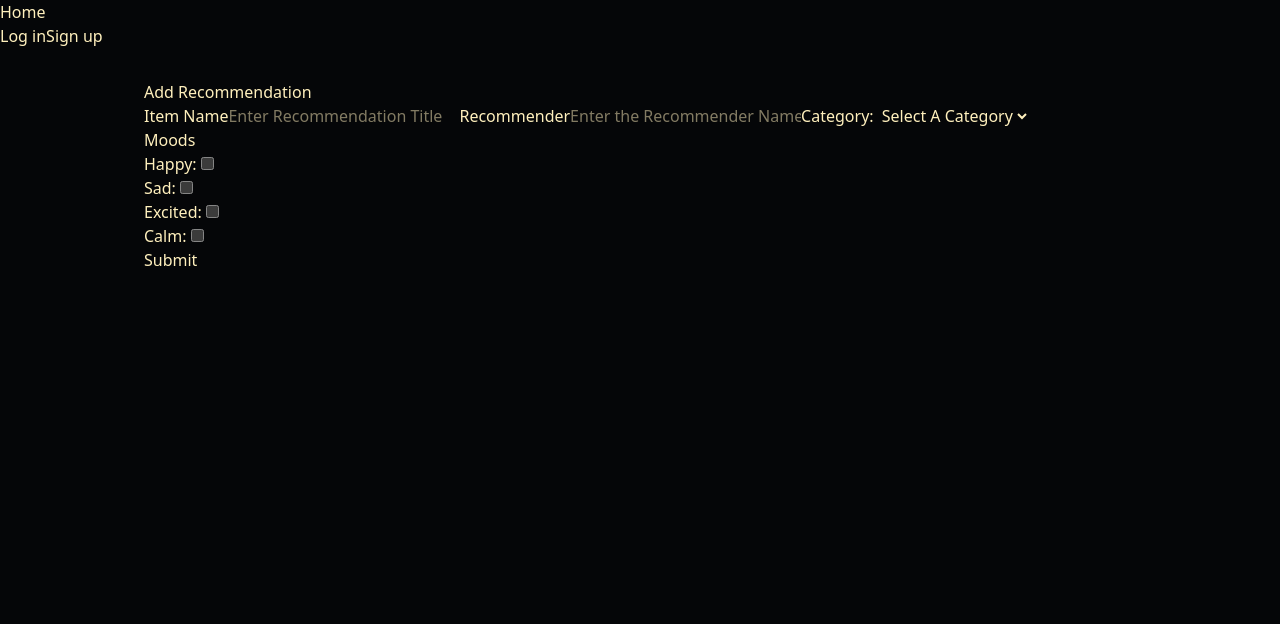
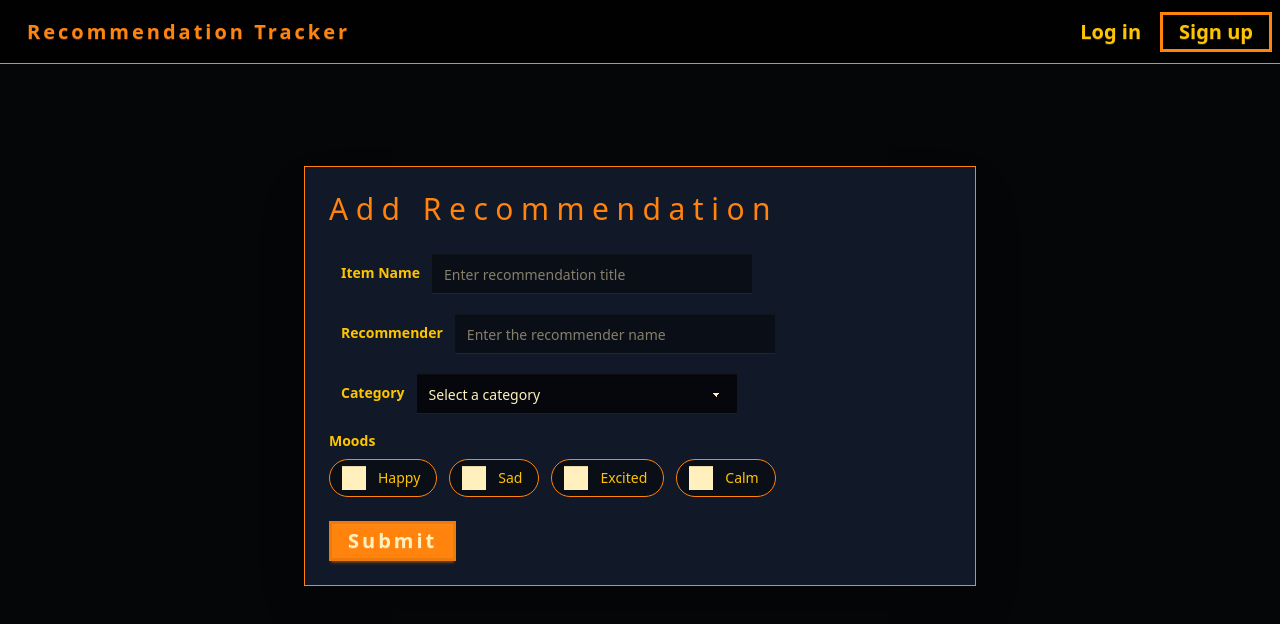
Before and after one commit to PratiAmalden/Recommendation-Tracker, a React (Vite) app in the folder frontend/: page /recommendationsForm in a window 1280 px wide. Shown: the top 624 px of the page. Built offline with nearby package versions, Linux system fonts and the light colour scheme; a web font is replaced by a local one.

Commit message:
refactor: update all components to daisyUI theme classes

```diff
--- a/frontend/src/components/CatgoryDropdown.jsx
+++ b/frontend/src/components/CatgoryDropdown.jsx
@@ -1,29 +1,31 @@
 import React from "react";
-import "../App.css";
 
-function CategorySelector({label,options,name,value,onChange}){
-    return(
-    <>
-    <label htmlFor="category">{label}: </label>
-        <select id="category" name={name} value={value} onChange={onChange} required>
-            <option value="">Select A Category</option>
-            {options.map((opt,index) =>(
-
-                <option key={index} value={opt}>
-                    {opt}
-                </option>
-
-            ))}
-        </select>
-    </>
-
-
-    )
+function CategorySelector({ label, options, name, value, onChange }) {
+  return (
+    <div className="form-control">
+      <label
+        htmlFor="category"
+        className="label text-sm font-semibold text-accent m-3"
+      >
+        {label}
+      </label>
+      <select
+        id="category"
+        name={name}
+        value={value}
+        onChange={onChange}
+        required
+        className="select select-bordered bg-black/70 border-primary focus:outline-none text-base-content"
+      >
+        <option value="">Select a category</option>
+        {options.map((opt, index) => (
+          <option key={index} value={opt}>
+            {opt}
+          </option>
+        ))}
+      </select>
+    </div>
+  );
 }
 
-
-
-
-
-
 export default CategorySelector;
--- a/frontend/src/components/LoginPage.jsx
+++ b/frontend/src/components/LoginPage.jsx
@@ -5,7 +5,7 @@ import { useNavigate } from "react-router-dom";
 export default function LoginPage() {
   const [form, setForm] = useState({ username: "", password: "" });
   const { login } = useAuth();
-  const [isSubmitting, setIsSubmitting] = useState(false)
+  const [isSubmitting, setIsSubmitting] = useState(false);
   const [error, setError] = useState(null);
 
   const navigate = useNavigate();
@@ -51,41 +51,93 @@ export default function LoginPage() {
   }
 
   return (
-    <div className="auth-page">
-      <div className="auth-card">
-        <h2>Log in</h2>
-        <p className="subtitle">Access your account</p>
-        <form onSubmit={submit}>
-          <div className="form-field">
-            <label htmlFor="username">Username</label>
+    <div className="auth-page min-h-[70vh] flex items-center justify-center">
+      <div className="auth-card card w-full max-w-md bg-neutral text-neutral-accent shadow-xl border border-primary">
+        <div className="card-body">
+          <h2 className="font-jersey text-3xl text-primary tracking-[0.2em]">
+            Log in
+          </h2>
+          <p className="subtitle text-sm text-accent/80 mb-4">
+            Access your account
+          </p>
+          <form onSubmit={submit} className="space-y-4">
+            <div className="form-field form-control">
+              <label
+                htmlFor="username"
+                className="label text-sm font-semibold text-accent m-2"
+              >
+                Username
+              </label>
               <input
                 id="username"
                 name="username"
-              placeholder="Enter username"
                 type="text"
                 value={form.username}
                 onChange={onChange}
+                className="input input-bordered bg-black/40 text-accent"
+                required
+                placeholder="Username"
+                pattern="[A-Za-z][A-Za-z0-9\\-]*"
+                minLength={3}
+                maxLength={30}
+                title="Only letters, numbers or dash"
               />
+              <p className="validator-hint text-xs text-accent/70 mt-1">
+                Must be 3 to 30 characters
+                <br />
+                containing only letters, numbers or dash
+              </p>
             </div>
-          <div className="form-field">
-            <label htmlFor="password">Password</label>
+
+            <div className="form-field form-control">
+              <label
+                htmlFor="password"
+                className="label text-sm font-semibold text-accent m-2"
+              >
+                Password
+              </label>
               <input
+                type="password"
                 id="password"
                 name="password"
-              placeholder="Password"
-              type="password"
                 value={form.password}
                 onChange={onChange}
+                className="input validator bg-black/40 text-accent"
+                required
+                placeholder="Password"
+                minLength={8}
+                pattern="(?=.*\\d)(?=.*[a-z])(?=.*[A-Z]).{8,}"
+                title="Must be more than 8 characters, including number, lowercase letter, uppercase letter"
               />
+              <p className="validator-hint text-xs text-accent/70 mt-1">
+                Must be more than 8 characters, including
+                <br />
+                at least one number
+                <br />
+                at least one lowercase letter
+                <br />
+                at least one uppercase letter
+              </p>
             </div>
 
-          {error && <p className="error-message">{error}</p>}
+            {error && (
+              <div className="inline-grid *:[grid-area:1/1] mt-2">
+                <div className="status status-error animate-ping"></div>
+                <div className="status status-error"></div>
+                <p className="text-sm text-error mt-1">{error}</p>
+              </div>
+            )}
 
-          <button className="login-submit" type="submit" disabled={isSubmitting}>
+            <button
+              className="login-submit btn btn-primary w-full bg-primary border-primary text-black hover:bg-accent hover:border-accent font-jersey text-xl tracking-[0.15em] mt-4"
+              type="submit"
+              disabled={isSubmitting}
+            >
               {isSubmitting ? "Logging in..." : "Log in"}
             </button>
           </form>
         </div>
       </div>
+    </div>
   );
 }
--- a/frontend/src/components/MoodCheckbox.jsx
+++ b/frontend/src/components/MoodCheckbox.jsx
@@ -1,27 +1,33 @@
 import React from "react";
 
-function MoodSelector({label,name,value,options,onChange})
-{
-    return(
-        <fieldset>
-            <legend className="mood-label">{label}</legend>
-            {options.map ((opt) => (
-            <div className="mood-item" key ={opt.id}>
-            <label htmlFor={`opt-${opt.id}`}>{opt.label}: </label>
-                <input type="checkbox"
-                id ={`opt-${opt.id}`}
-                name = {name}
-                value={opt.id}
-                onChange={onChange}
-                checked = {value.includes(opt.id)}
-                ></input>
-            </div>
-
-
-            ))}
-        </fieldset>
-
-    );
+function MoodSelector({ label, name, value, options, onChange }) {
+  return (
+    <fieldset className="form-control">
+      <legend className="label text-sm font-semibold text-accent mb-1">
+        {label}
+      </legend>
+      <div className="flex flex-wrap gap-3">
+      {options.map((opt) => (
+          <label
+            key={opt.id}
+            htmlFor={`opt-${opt.id}`}
+            className="flex items-center gap-2 px-3 py-1 rounded-full bg-black/40 border border-primary cursor-pointer hover:border-accent mt-1"
+          >
+            <input
+              type="checkbox"
+              id={`opt-${opt.id}`}
+              name={name}
+              value={opt.id}
+              onChange={onChange}
+              checked={value.includes(opt.id)}
+              className="checkbox bg-base-content checked:border-orange-500 checked:bg-orange-400 checked:text-orange-800"
+            />
+            <span className="text-sm text-accent p-1">{opt.label}</span>
+          </label>
+        ))}
+      </div>
+    </fieldset>
+  );
 }
 
 export default MoodSelector;
--- a/frontend/src/components/Navbar.jsx
+++ b/frontend/src/components/Navbar.jsx
@@ -5,20 +5,57 @@ export default function Navbar(){
     const {user, logOut} = useAuth();
 
     return (
-      <nav>
-        <div className="nav-left">
-          <Link to="/">Home</Link>
+      <nav className="navbar sticky top-0 z-50 bg-black/80 backdrop-blur border-b border-primary">
+        <div className="flex-1">
+          <Link
+            to="/"
+            className="btn btn-ghost font-jersey text-xl text-primary tracking-[0.15em]"
+          >
+            Recommendation Tracker
+          </Link>
         </div>
-        <div className="nav-right">
+        <div className="flex-none gap-2">
           {user ? (
-            <>
-              <Link to="/profile">Profile</Link>
-              <button onClick={logOut}>Log Out</button>
-            </>
+            <div className="flex items-center gap-6">
+              <Link
+                to="/profile"
+                className="btn btn-ghost font-jersey text-xl text-accent"
+              >
+                Profile
+              </Link>
+              <Link
+                to="/recommendationsForm"
+                className="btn btn-outline border-primary text-accent hover:bg-primary hover:text-black font-jersey text-xl"
+              >
+                Add Recommendation
+              </Link>
+              <Link
+                to="/recommendations"
+                className="btn btn-ghost font-jersey text-xl text-accent"
+              >
+                My List
+              </Link>
+              <button
+                onClick={logOut}
+                className="btn btn-error font-jersey text-xl"
+              >
+                Log out
+              </button>
+            </div>
           ) : (
             <>
-              <Link to="/login">Log in</Link>
-              <Link to="/signup">Sign up</Link>
+              <Link
+                to="/login"
+                className="btn btn-ghost font-jersey text-xl text-accent"
+              >
+                Log in
+              </Link>
+              <Link
+                to="/signup"
+                className="btn btn-outline border-primary text-accent hover:bg-primary hover:text-black font-jersey text-xl"
+              >
+                Sign up
+              </Link>
             </>
           )}
         </div>
--- a/frontend/src/components/SignupPage.jsx
+++ b/frontend/src/components/SignupPage.jsx
@@ -54,13 +54,23 @@ export default function SignupPage() {
     };
 
       return (
-      <div className="auth-page">
-        <div className="auth-card">
-            <h2>Sign up</h2>
-            <p className="subtitle">Create a new account</p>
-            <form onSubmit={submit}>
-              <div className="form-field">
-                <label htmlFor="username">Username</label>
+        <div className="auth-page min-h-[70vh] flex items-center justify-center">
+          <div className="auth-card card w-full max-w-md bg-neutral text-neutral-content shadow-xl border border-primary">
+            <div className="card-body">
+              <h2 className="font-jersey text-3xl text-primary tracking-[0.2em]">
+                Sign up
+              </h2>
+              <p className="subtitle text-sm text-accent/80 mb-4">
+                Create a new account
+              </p>
+              <form onSubmit={submit} className="space-y-4">
+                <div className="form-field form-control">
+                  <label
+                    htmlFor="username"
+                    className="label text-sm font-semibold text-accent m-2"
+                  >
+                    Username
+                  </label>
                   <input
                     id="username"
                     name="username"
@@ -68,10 +78,16 @@ export default function SignupPage() {
                     type="text"
                     value={form.username}
                     onChange={onChange}
+                    className="input input-bordered text-accent"
                   />
                 </div>
-              <div className="form-field">
-                <label htmlFor="password">Password</label>
+                <div className="form-field form-control">
+                  <label
+                    htmlFor="password"
+                    className="label text-sm font-semibold text-accent m-2"
+                  >
+                    Password
+                  </label>
                   <input
                     id="password"
                     name="password"
@@ -79,14 +95,24 @@ export default function SignupPage() {
                     type="password"
                     value={form.password}
                     onChange={onChange}
+                    className="input input-bordered text-accent"
                   />
                 </div>
-              {error && <p className="error-message">{error}</p>}
-              <button className="login-submit" type="submit" disabled={isSubmitting}>
+                {error && (
+                  <p className="error-message text-sm text-error mt-1">
+                    {error}
+                  </p>
+                )}
+                <button
+                  className="login-submit btn btn-primary w-full bg-primary border-primary text-black hover:bg-accent hover:border-accent font-jersey text-xl tracking-[0.15em] mt-4"
+                  type="submit"
+                  disabled={isSubmitting}
+                >
                   {isSubmitting ? "Creating..." : "Create account"}
                 </button>
               </form>
             </div>
           </div>
+        </div>
       );
 }
--- a/frontend/src/components/recommendForm.jsx
+++ b/frontend/src/components/recommendForm.jsx
@@ -56,30 +56,80 @@ function RecommendationForm() {
     }
   }
   return (
-    <div className='container'>
-      <h3>Add Recommendation</h3>
-      <form onSubmit={handleSubmit}>
-        <label htmlFor='item-name'>Item Name</label>
-        <input type="text" id="item-name" placeholder='Enter Recommendation Title' name="item_name" required onChange={handleChange} value={formData.item_name}></input>
-        <label htmlFor='recommender'>Recommender</label>
-        <input type="text" id="recommender" placeholder='Enter the Recommender Name' name='recommender' required onChange={handleChange} value={formData.recommender}></input>
+    <div className="min-h-[70vh] flex items-center justify-center">
+      <div className="card w-full max-w-2xl bg-neutral text-neutral-content shadow-2xl border border-primary">
+        <div className="card-body">
+          <h3 className="font-jersey text-3xl text-primary mb-4 tracking-[0.25em]">
+            Add Recommendation
+          </h3>
+          <form onSubmit={handleSubmit} className="space-y-4">
+            <div className="form-control">
+              <label
+                htmlFor="item-name"
+                className="label text-sm font-semibold text-accent m-3"
+              >
+                Item Name
+              </label>
+              <input
+                type="text"
+                id="item-name"
+                placeholder="Enter recommendation title"
+                name="item_name"
+                required
+                onChange={handleChange}
+                value={formData.item_name}
+                className="input input-bordered bg-black/40 text-base-content border-primary focus:outline-none"
+              />
+            </div>
+
+            <div className="form-control">
+              <label
+                htmlFor="recommender"
+                className="label text-sm font-semibold text-accent m-3"
+              >
+                Recommender
+              </label>
+              <input
+                type="text"
+                id="recommender"
+                placeholder="Enter the recommender name"
+                name="recommender"
+                required
+                onChange={handleChange}
+                value={formData.recommender}
+                className="input input-bordered bg-black/40 text-base-content border-primary focus:outline-none"
+              />
+            </div>
+
             <CategorySelector
-          label ="Category"
+              label="Category"
               options={categories}
-          name = "category"
-          value = {formData.category}
+              name="category"
+              value={formData.category}
               onChange={handleChange}
             />
+
             <MoodSelector
               label="Moods"
-        name = "moods"
+              name="moods"
               options={moods}
-        value = {formData.moods}
+              value={formData.moods}
               onChange={handleChange}
             />
-        <button type="submit" >Submit</button>
+
+            <div className="form-control mt-6">
+              <button
+                type="submit"
+                className="btn btn-primary font-jersey text-xl tracking-[0.15em]"
+              >
+                Submit
+              </button>
+            </div>
           </form>
         </div>
-  )
+      </div>
+    </div>
+  );
 }
-export default RecommendationForm
+
+export default RecommendationForm;
```
Also changed, not shown: frontend/src/components/profile.jsx (+30 -7 lines). Lines whose indentation alone changed are shown as unchanged.
